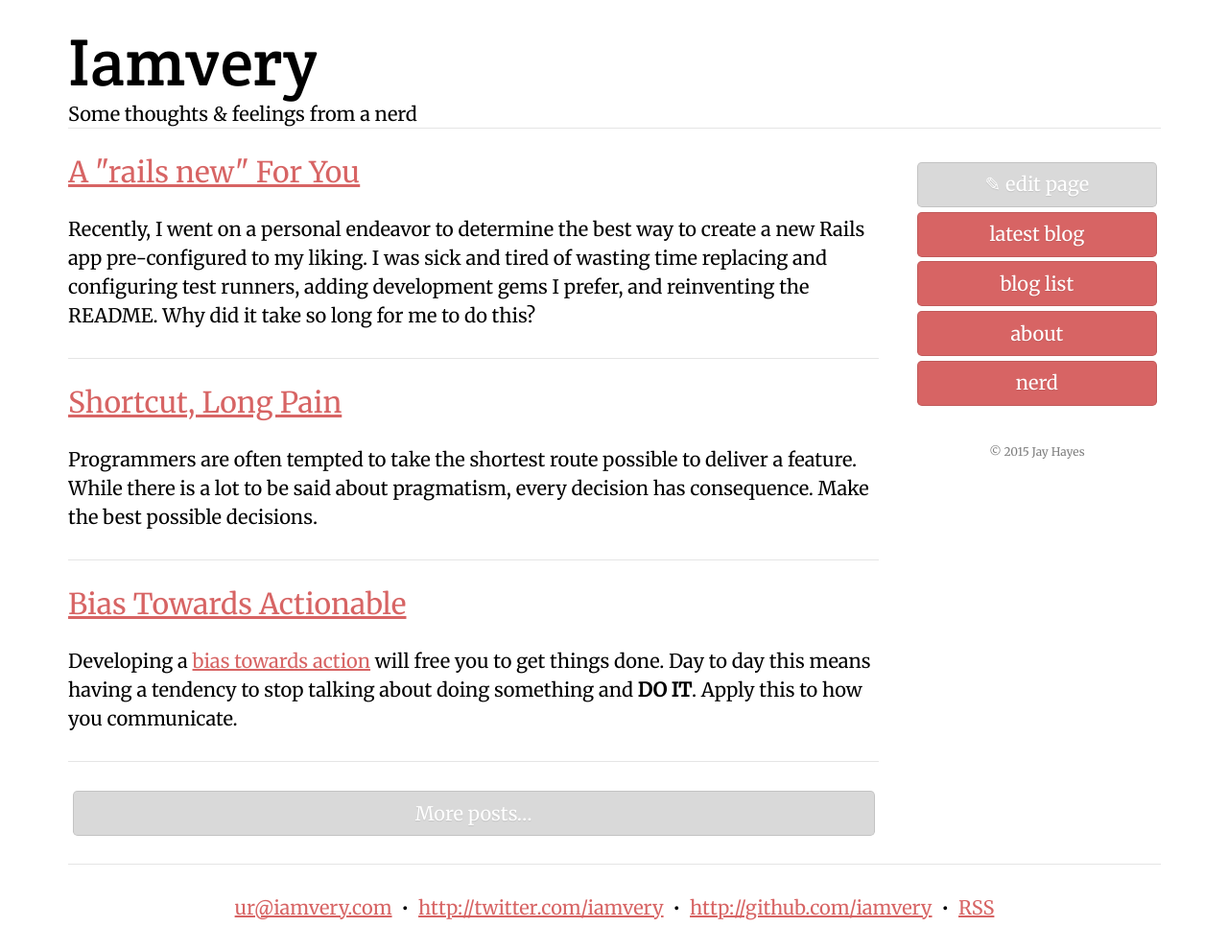
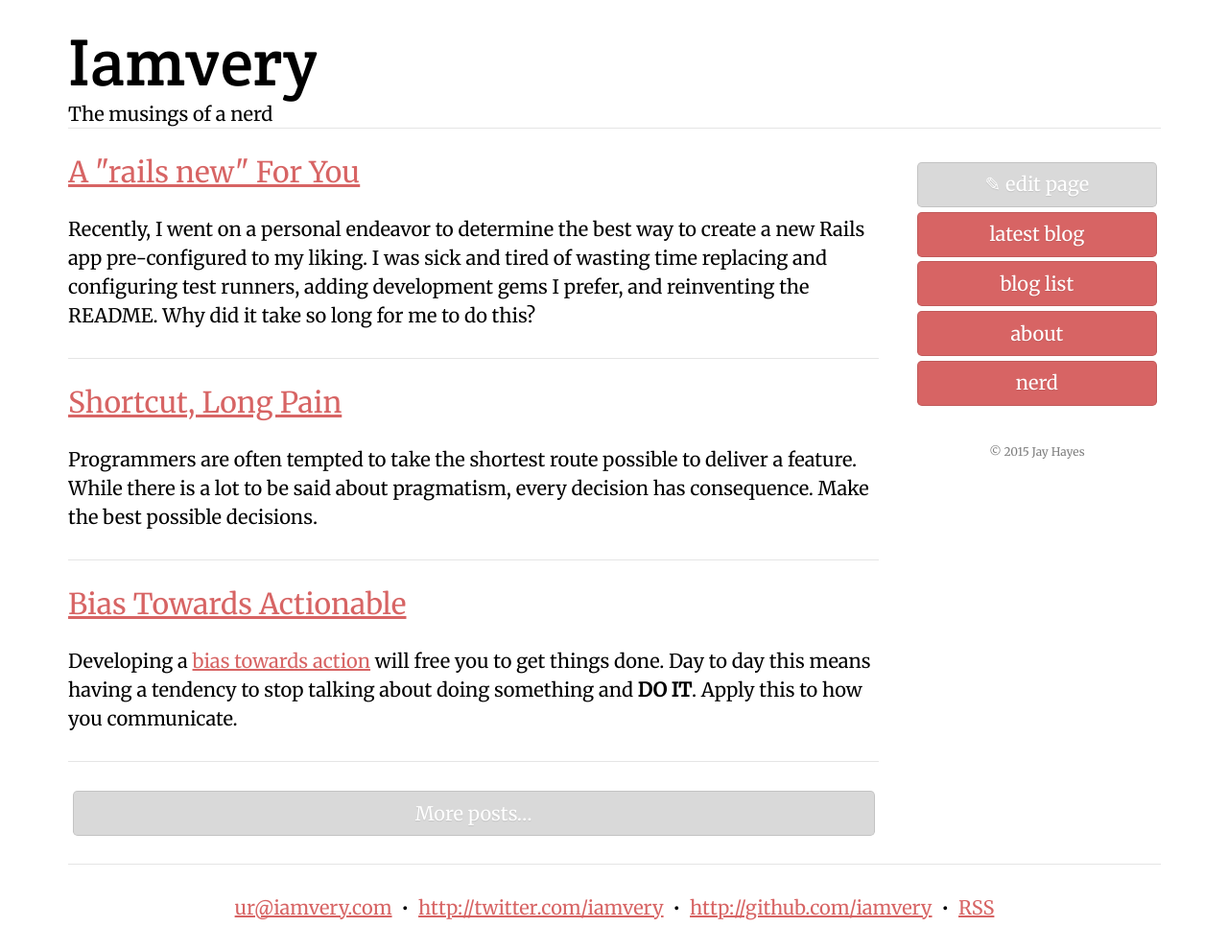
Before and after one commit to iamvery/iamvery.github.com, a Jekyll site: the page built from index.html, in a window 1280 px wide. Shown: the whole page at 96% size. Built offline with Jekyll 4.4.1, drawn with Linux system fonts in a browser that asks for light colours.

Commit message:
Update heading tag line

```diff
--- a/_layouts/default.html
+++ b/_layouts/default.html
@@ -21,7 +21,7 @@
       <div class="grid">
         <header class="unit span-grid">
           <h1 class="logo"><a href="/" title="Iamvery home.">Iamvery</a></h1>
-          <h3>Some thoughts &amp; feelings from a nerd</h3>
+          <h3>The musings of a nerd</h3>
         </header>
 
         <hr class="unit span-grid" />
```
